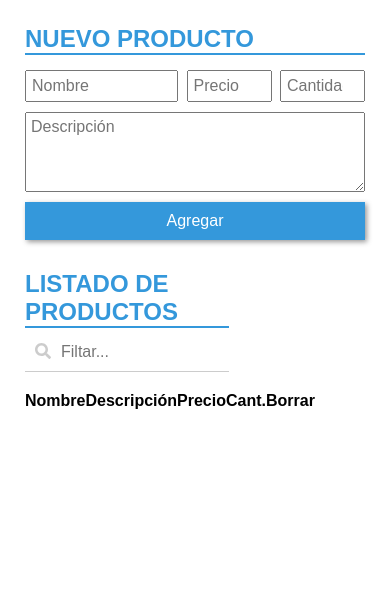
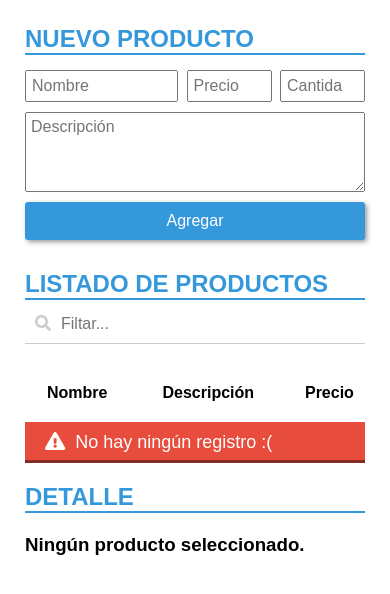
Before and after one commit to Narias1999/bismark-test, a Vue app: page / in a window 390 px wide. Shown: the top 594 px of the page. Built offline with nearby package versions, Linux system fonts and the light colour scheme.

Commit message:
project finished

```diff
--- a/src/App.vue
+++ b/src/App.vue
@@ -1,28 +1,62 @@
 <template>
   <div id="app" class="app">
     <form-add @add="addElement"/>
-    <bismark-table :products="products" />
+    <div class="group">
+      <bismark-table
+        :products="products"
+        @deleteProduct="deleteProduct"
+        :active-product="activeProduct"
+        @select="selectProduct"
+      />
+      <detail
+      :detail="activeProduct"
+      @less="less"
+      @add="add"/>
+    </div>
   </div>
 </template>
 
 <script>
 import FormAdd from './components/FormAdd.vue'
 import BismarkTable from './components/Table.vue'
+import Detail from './components/Detail.vue'
 
 export default {
   name: 'app',
   components: {
     FormAdd,
-    BismarkTable
+    BismarkTable,
+    Detail
   },
   data () {
     return {
-      products: []
+      products: [],
+      activeProduct: null
     }
   },
   methods: {
+    deleteProduct (id) {
+      if (this.activeProduct && this.activeProduct.id === id) this.activeProduct = null
+
+      this.products = this.products.filter(product => product.id !== id)
+      this.setLocalStorage()
+    },
     addElement (data) {
-      this.products.push(data)
+      this.products.unshift(data)
+      this.setLocalStorage()
+    },
+    selectProduct (product) {
+      this.activeProduct = product
+    },
+    less () {
+      this.activeProduct.quantity--
+      this.setLocalStorage()
+    },
+    add () {
+      this.activeProduct.quantity++
+      this.setLocalStorage()
+    },
+    setLocalStorage () {
       localStorage.setItem('products', JSON.stringify(this.products))
     }
   },
@@ -41,8 +75,10 @@ export default {
 <style>
   :root {
     --primary: #3498db;
+    --primary-light: #25a0f1;
     --error: #e74c3c;
     --error-light: #ec1313;
+    --warning: #f1c40f;
   }
   * {
     font-family: Arial, Helvetica, sans-serif;
@@ -59,5 +95,12 @@ export default {
     margin-bottom: 15px;
     border-bottom: 2px solid var(--primary);
   }
-
+  .group {
+    display: flex;
+  }
+  @media only screen and (max-width: 850px) {
+    .group {
+      flex-direction: column;
+    }
+  }
 </style>
--- a/src/components/Detail.vue
+++ b/src/components/Detail.vue
@@ -1,11 +1,126 @@
 <template>
-
+  <section>
+    <h2>detalle</h2>
+    <div v-if="detail">
+      <h3>{{detail.name}}</h3>
+      <div class="data">
+        <div class="left">
+          <span class="price">$ {{formatCurrency(detail.price)}}</span>
+          <p class="description">{{detail.description}}</p>
+        </div>
+        <div class="rigth">
+          <span class="quantity">{{detail.quantity}}</span>
+          <div class="controls">
+            <a class="button" @click="$emit('less')">-</a>
+            <a class="button" @click="$emit('add')">+</a>
+          </div>
+        </div>
+      </div>
+    </div>
+    <div v-else>
+      <h3>Ningún producto seleccionado.</h3>
+    </div>
+  </section>
 </template>
 
 <script>
-
+  import { formatCurrency } from './../utils'
+  export default {
+    name: 'Detail',
+    props: {
+      detail: Object
+    },
+    methods: {
+      formatCurrency,
+    }
+  }
 </script>
 
 <style scoped>
-
+  section {
+    width: 40%;
+    padding-left: 20px;
+  }
+  h3 {
+    padding-top: 6px;
+    padding-bottom: 1px;
+  }
+  .data {
+    display: flex;
+    justify-content: space-between;
+    border-top: 1px solid #ccc;
+  }
+  .price {
+    color: #fff;
+    background: rgba(0,0,0,.7);
+    padding: 7px;
+    border-radius: 7px;
+    display: inline-block;
+    margin: 10px 0;
+    font-size: 20px;
+  }
+  .left {
+    width: 65%;
+    height: auto;
+    padding-right: 15px;
+    border-right: 1px solid #ccc;
+  }
+  .description {
+    word-break: normal;
+  }
+  .rigth {
+    display: flex;
+    flex-direction: column;
+    width: 35%;
+    align-items: center;
+  }
+  .quantity {
+    display: flex;
+    align-items: center;
+    justify-content: center;
+    width: 60px;
+    height: 60px;
+    font-weight: bold;
+    margin: 10px 0;
+    border-radius: 50%;
+    font-size: 17px;
+    cursor: default;
+    background: var(--primary);
+    color: #fff;
+  }
+  .controls {
+    display: flex;
+    width: 70px;
+    border-radius: 5px;
+    overflow: hidden;
+  }
+  .controls a {
+    display: block;
+    text-align: center;
+    padding: 5px 0;
+    cursor: pointer;
+    width: 35px;
+    font-weight: bold;
+    font-size: 24px;
+    transition: .4s;
+  }
+  .controls a:first-child {
+    background: #dce0e0;
+  }
+  .controls a:last-child {
+    background: var(--primary);
+    color: #fff;
+  }
+  .controls a:last-child:hover {
+    background: var(--primary-light);
+  }
+  .controls a:first-child:hover {
+    background: #ecf0f1;
+  }
+  @media only screen and (max-width: 850px) {
+    section {
+      width: 100%;
+      padding: 20px 0;
+    }
+  }
 </style>
--- a/src/components/FormAdd.vue
+++ b/src/components/FormAdd.vue
@@ -1,15 +1,15 @@
 <template>
-  <form class="form-add">
+  <form class="form-add" @submit.prevent="add">
     <div class="container">
       <h2>Nuevo producto</h2>
       <div class="row">
-        <input type="text" class="name" v-model="name" placeholder="Nombre" />
-        <input type="number" class="others" v-model="price" placeholder="Precio" />
-        <input type="number" class="others" v-model="quantity" placeholder="Cantidad" />
+        <input type="text" required class="name" v-model="name" placeholder="Nombre" />
+        <input type="number" required class="others" v-model="price" placeholder="Precio" />
+        <input type="number" required class="others" v-model="quantity" placeholder="Cantidad" />
       </div>
       <div class="row">
         <textarea v-model="description" placeholder="Descripción"></textarea>
-        <button @click.prevent="add" >Agregar</button>
+        <input type="submit" value="Agregar" class="btn" />
       </div>
     </div>
   </form>
@@ -51,6 +51,7 @@
 <style scoped>
   form {
     width: 100%;
+    padding-bottom: 20px;
   }
   .container {
     width: 60%;
@@ -76,7 +77,7 @@
     margin-right: 15px;
     height: 80px;
   }
-  button {
+  .btn {
     background: var(--primary);
     outline: none;
     color: #fff;
@@ -85,12 +86,13 @@
     padding: 10px 20px;
     cursor: pointer;
     transition: .4s;
+    border-radius: 3px;
     box-shadow: 2px 2px 5px #999;
   }
-  button:hover {
+  .btn:hover {
     box-shadow: 2px 2px 3px #555;
   }
-  @media only screen and (max-width: 900px) {
+  @media only screen and (max-width: 850px) {
     .container {
       width: 100%;
     }
@@ -99,7 +101,7 @@
     .row:last-child {
       flex-direction: column;
     }
-    button {
+    .btn {
       margin-top: 10px;
       width: 100%;
     }
--- a/src/components/Table.vue
+++ b/src/components/Table.vue
@@ -5,6 +5,7 @@
       <f-icon icon="search" color="#ccc" />
       <input type="text" placeholder="Filtar..." v-model="keyword">
     </div>
+    <div class="container">
       <table border="0">
         <thead>
           <th>Nombre</th>
@@ -14,19 +15,33 @@
           <th>Borrar</th>
         </thead>
         <tbody>
-        <tr v-for="(element, index) in filteredElements" :key="index">
+          <tr
+            v-for="(element, index) in filteredElements"
+            :key="index"
+            @click="$emit('select', element)"
+            :class="{active: element === activeProduct}"
+          >
             <td class="name">{{element.name}}</td>
             <td class="description">{{element.description}}</td>
             <td>$ {{formatCurrency(element.price)}}</td>
             <td>{{element.quantity}}</td>
             <td>
-            <a class="button" @click="$emit('deleteProduct', element.id)">
+              <a class="button" @click.stop="$emit('deleteProduct', element.id)">
                 <f-icon icon="trash" color="#fff" />
               </a>
             </td>
           </tr>
         </tbody>
       </table>
+    </div>
+    <div class="alert error" v-if="!products.length">
+      <f-icon icon="exclamation-triangle" color="#fff" />
+      <p>No hay ningún registro :(</p>
+    </div>
+    <div class="alert warning" v-else-if="!filteredElements.length">
+      <f-icon icon="exclamation-circle" color="#fff" />
+      <p>Ningún registro coincide con la búsqueda.</p>
+    </div>
   </section>
 </template>
 
@@ -36,7 +51,8 @@
   export default {
     name: 'Table',
     props:{
-      products: Array
+      products: Array,
+      activeProduct: Object
     },
     data () {
       return {
@@ -59,7 +75,6 @@
 
 <style scoped>
   section {
-    padding-top: 20px;
     width: 60%;
   }
   .input-field {
@@ -70,6 +85,7 @@
   .input-field input {
     border: 0;
     outline: none;
+    width: 100%;
     font-size: 16px;
     margin-left: 10px;
   }
@@ -78,16 +94,26 @@
     border-collapse: collapse;
     margin-top: 20px;
   }
+  th {
+    padding: 20px 0;
+  }
   td {
     padding: 5px 2px;
     border: none;
     text-align: center;
   }
-  tr:nth-child(even) {
-    background: #eee
+  tr {
+    cursor: pointer;
+  }
+  tr:hover, tr.active {
+    background: #34495e !important;
+    color: #fff;
   }
   tr:nth-child(odd) {
     background: #FFF
+  }
+  tr:nth-child(even) {
+    background: #eee
   }
   .name {
     color: var(--primary);
@@ -118,4 +144,29 @@
   .button:hover {
     background: var(--error-light)
   }
+  .alert {
+    padding: 10px 20px;
+    color: white;
+    font-size: 18px;
+    box-shadow: 0 -3px #0000006b inset;
+    display: flex;
+  }
+  .alert p {
+    padding-left: 10px;
+  }
+  .error { background: var(--error) }
+  .warning { background: var(--warning) }
+  @media only screen and (max-width: 850px) {
+    section {
+      width: 100%;
+    }
+  }
+  @media only screen and (max-width: 500px) {
+    .container {
+      overflow-x: scroll;
+    }
+    table {
+      width: 500px;
+    }
+  }
 </style>
--- a/src/main.js
+++ b/src/main.js
@@ -1,12 +1,20 @@
 import Vue from 'vue'
 import App from './App.vue'
 import { library } from '@fortawesome/fontawesome-svg-core'
-import { faSearch, faTimes, faTrash } from '@fortawesome/free-solid-svg-icons'
+import {
+  faSearch,
+  faTimes,
+  faTrash,
+  faExclamationTriangle,
+  faExclamationCircle
+} from '@fortawesome/free-solid-svg-icons'
 import { FontAwesomeIcon } from '@fortawesome/vue-fontawesome'
 
 library.add(faSearch)
 library.add(faTimes)
 library.add(faTrash)
+library.add(faExclamationCircle)
+library.add(faExclamationTriangle)
 
 Vue.component('f-icon', FontAwesomeIcon)
 
--- a/src/utils.js
+++ b/src/utils.js
@@ -16,7 +16,8 @@ const filterArray = (arr, keyword) => arr.filter(product => {
   // validate if at least one key of the object (less the id), match with the keyword
   for (const key in product) {
     if (key != 'id') {
-      if (product[key].toLowerCase().search(keyword) !== -1) {
+      const string = `${product[key]}`
+      if (string.toLowerCase().search(keyword) !== -1) {
         match = true
         break
       }
```
Lines whose indentation alone changed are shown as unchanged.
